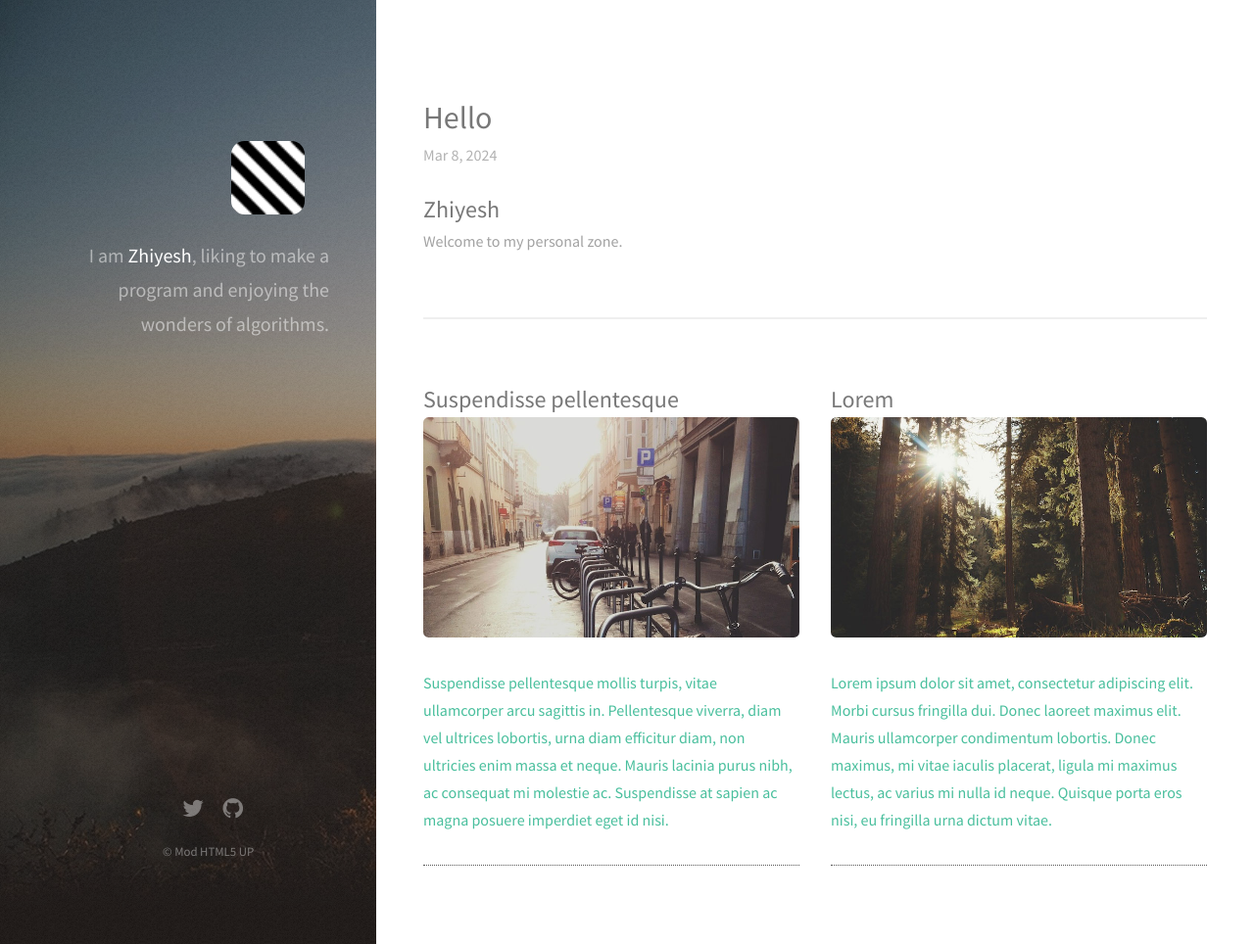
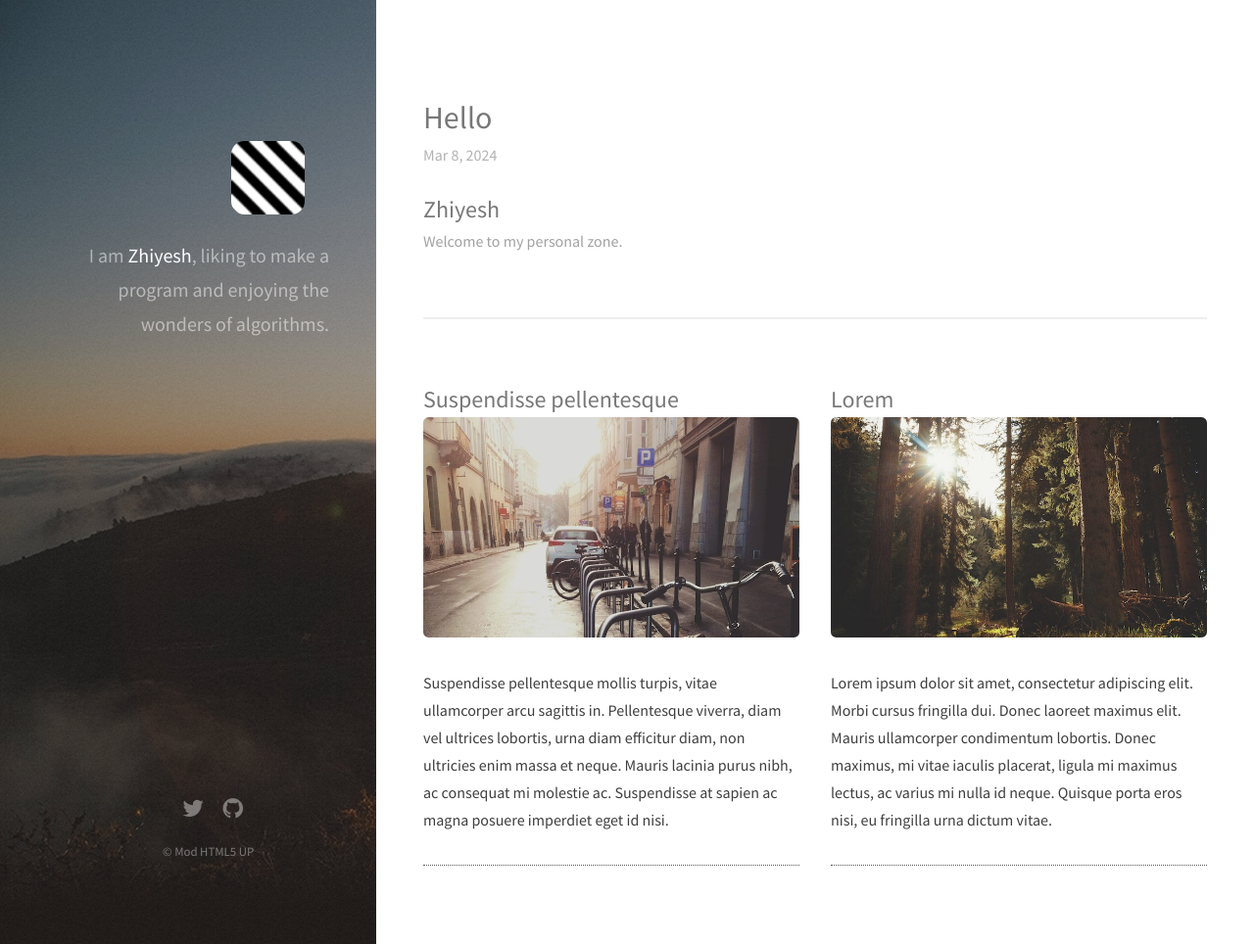
Before and after one commit to Zhiyelah/zhiyelah.github.io, a Jekyll site: the page built from index.html, in a window 1280 px wide and 964 px high. Shown: the whole window at 98% size. Built offline with Jekyll 4.4.1, drawn with Linux system fonts in a browser that asks for light colours; nearby versions of some CDN libraries.

Commit message:
Update main.css

```diff
--- a/css/main.css
+++ b/css/main.css
@@ -1572,12 +1572,12 @@
 		-webkit-transition: color 0.2s ease-in-out, border-color 0.2s ease-in-out;
 		-ms-transition: color 0.2s ease-in-out, border-color 0.2s ease-in-out;
 		transition: color 0.2s ease-in-out, border-color 0.2s ease-in-out;
-		color: #49bf9d;
+		color: #3f3f3f;
 		text-decoration: none;
 	}
 
 		a:hover {
-			color: #49bf9d !important;
+			color: #28b068 !important;
 			text-decoration: none;
 		}
 
```
